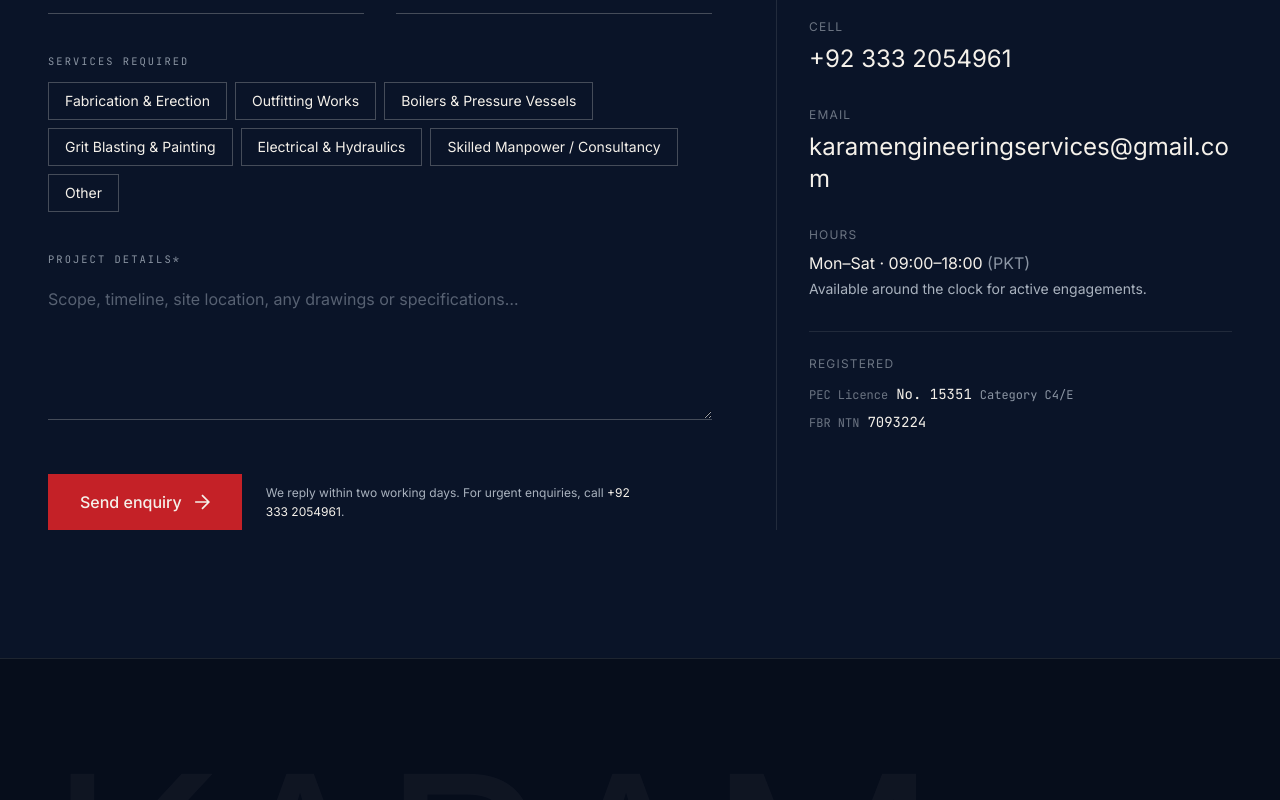
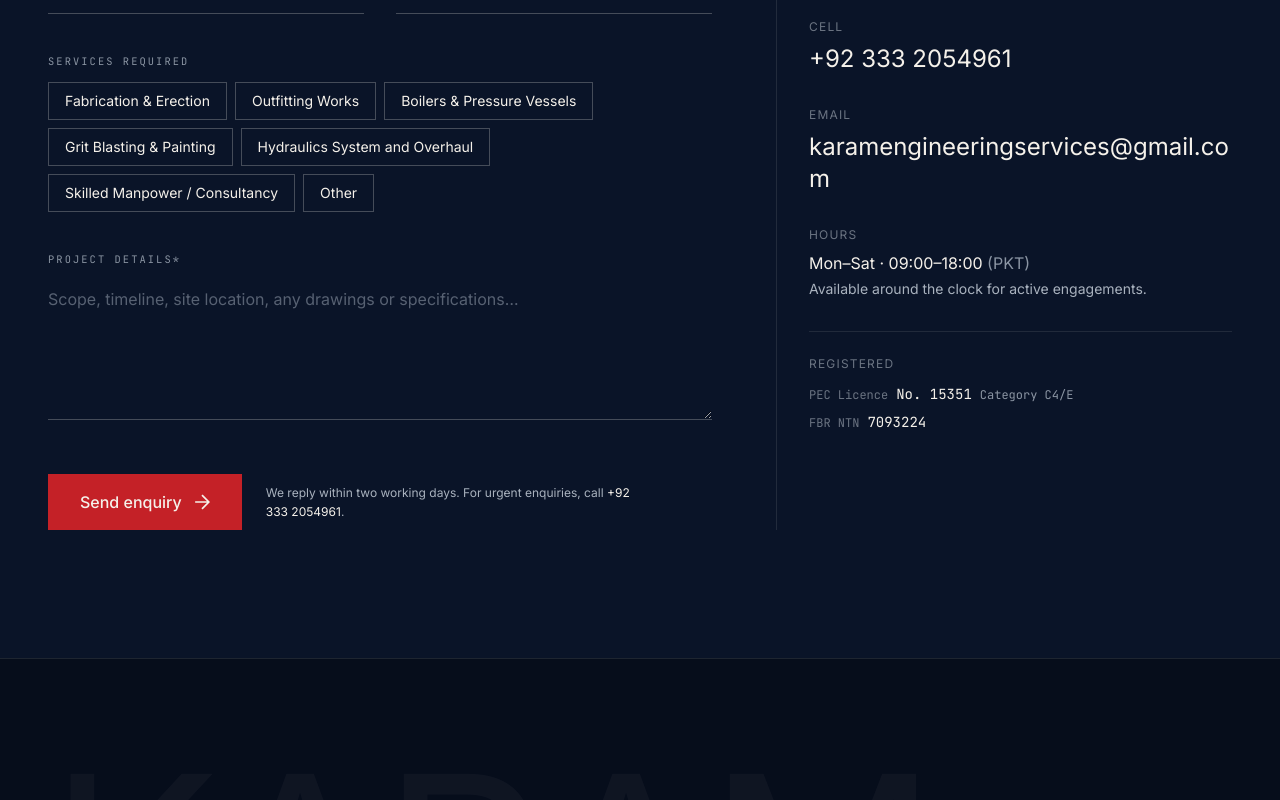
Before and after one commit to karamengineeringservices/kes, a Next.js app: page /contact in a window 1280 px wide. Shown: the part 800-1600 px from the top of the page. Built offline with nearby package versions, Linux system fonts and the light colour scheme.

Commit message:
Rename service 05: Electrical & Hydraulics -> Hydraulics System and Overhaul
Updated in lib/site.ts (source of truth for services grid + sticky-scroll
section), footer service links, and quote-form service checklist.

```diff
--- a/components/footer.tsx
+++ b/components/footer.tsx
@@ -22,7 +22,7 @@ const cols = [
       { href: "/services#outfitting", label: "Outfitting Works" },
       { href: "/services#boilers", label: "Boilers & Pressure Vessels" },
       { href: "/services#blasting", label: "Grit Blasting & Painting" },
-      { href: "/services#electrical", label: "Electrical & Hydraulics" },
+      { href: "/services#electrical", label: "Hydraulics System and Overhaul" },
       { href: "/services#manpower", label: "Skilled Manpower" }
     ]
   }
--- a/components/quote-form.tsx
+++ b/components/quote-form.tsx
@@ -9,7 +9,7 @@ const services = [
   "Outfitting Works",
   "Boilers & Pressure Vessels",
   "Grit Blasting & Painting",
-  "Electrical & Hydraulics",
+  "Hydraulics System and Overhaul",
   "Skilled Manpower / Consultancy",
   "Other"
 ];
--- a/lib/site.ts
+++ b/lib/site.ts
@@ -61,7 +61,7 @@ export const services = [
   },
   {
     index: "05",
-    title: "Electrical & Hydraulics",
+    title: "Hydraulics System and Overhaul",
     short: "Systems & overhaul",
     body:
       "Electrical control systems, repair and overhaul of hydraulic systems, and erection of electric pools.",
```
